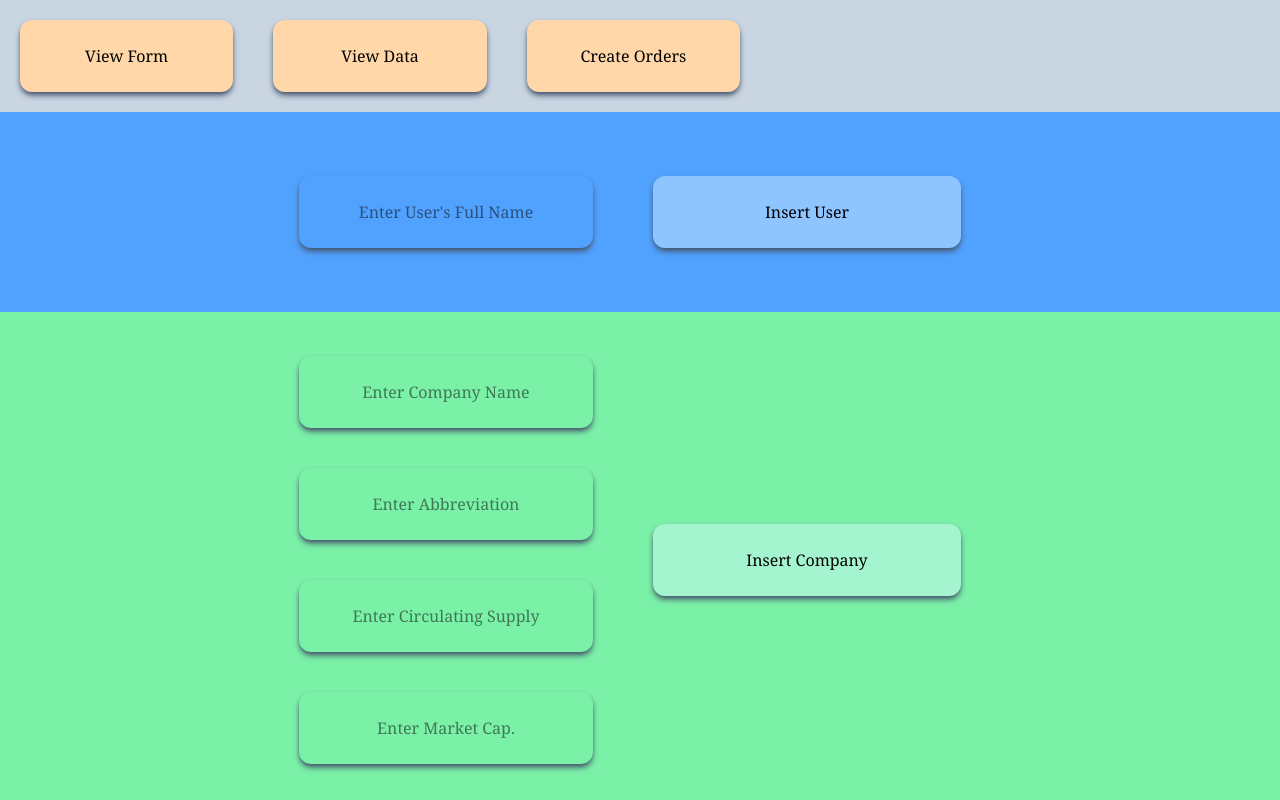
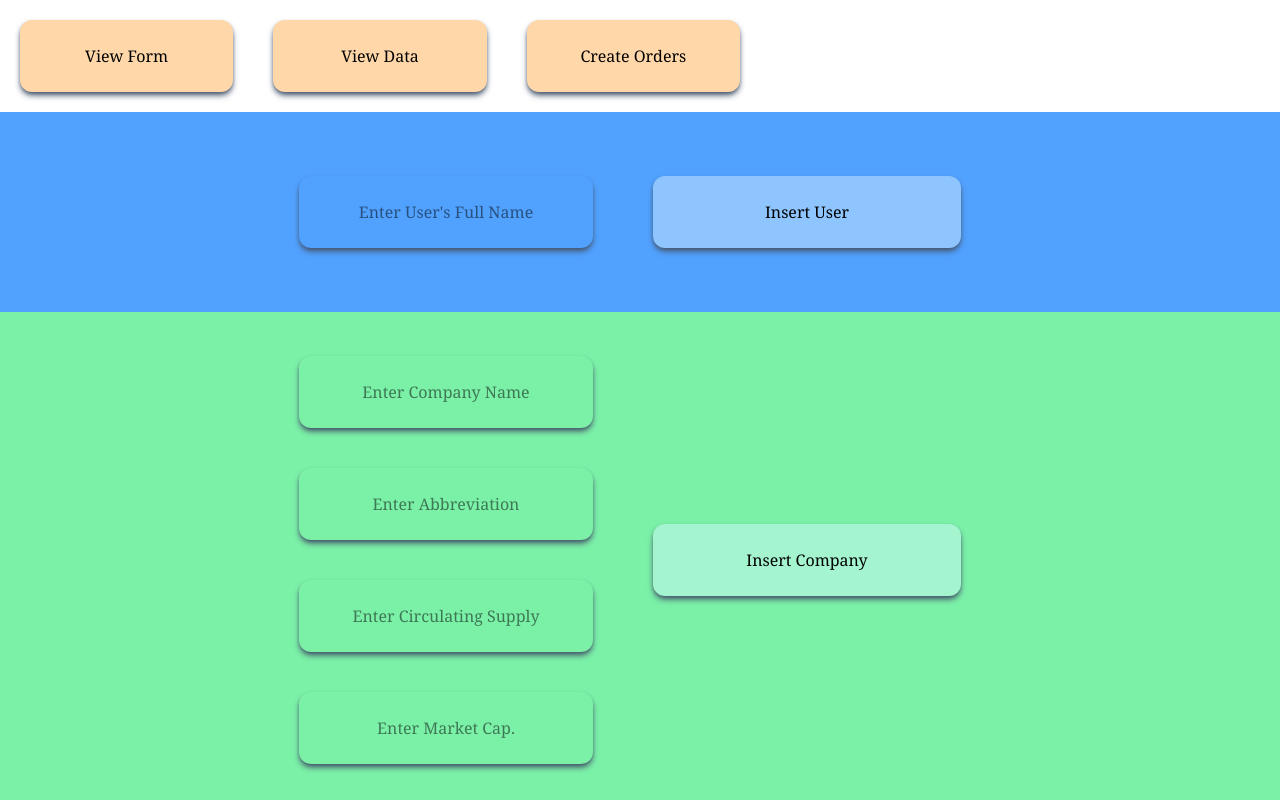
Before and after one commit to atsoc1993/SQL-Practice, a React (Vite) app in the folder market-test/: page / in a window 1280 px wide. Shown: the top 800 px of the page. Built offline with nearby package versions, Linux system fonts and the light colour scheme.

Commit message:
Removed arbitrary, underlying bg color

```diff
--- a/market-test/src/DataForm.tsx
+++ b/market-test/src/DataForm.tsx
@@ -164,7 +164,7 @@ export default function DataForm() {
 
     return (
         <>
-            <div className='h-full bg-slate-300 flex min-w-full mx-auto flex-col items-center'>
+            <div className='h-full flex min-w-full mx-auto flex-col items-center'>
                 <NavMenu />
                 {insertingItem && <InsertingItem />}
                 <div className='h-fit bg-blue-400 flex min-w-full mx-auto flex-col items-center p-6'>
```
